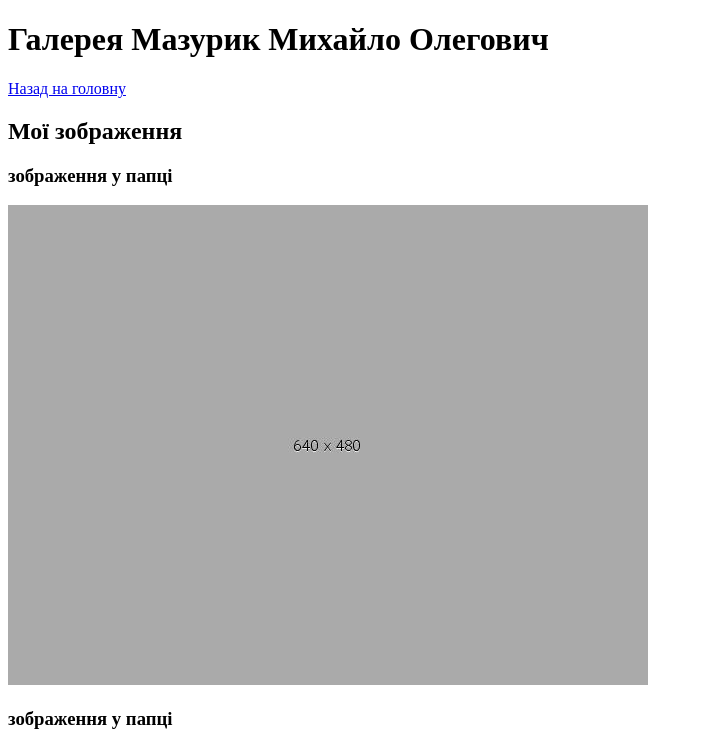
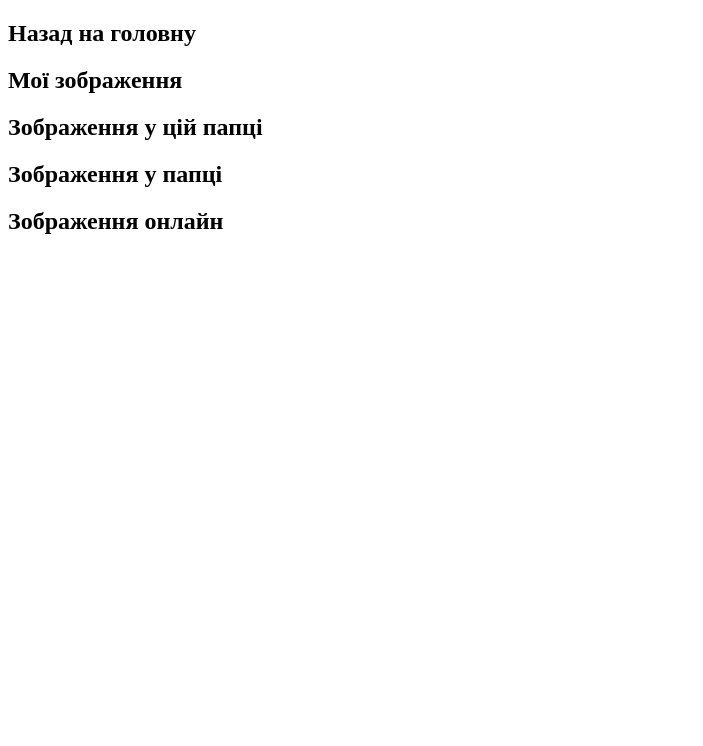
Before and after one commit to Misha-Mazuryk/Misha-Mazuryk, a plain HTML site: page gallery.html in a window 1280 px wide. Shown: the top 746 px of the page, without its empty margins (0-703 px from the left). Drawn offline with Linux system fonts and the light colour scheme.

Commit message:
Update gallery.html

```diff
--- a/gallery.html
+++ b/gallery.html
@@ -10,20 +10,25 @@
 
  <body>
 
-  <header>
-   <h1>Галерея Мазурик Михайло Олегович</h1>
-   <a href="/new-folder/index.html">Назад на головну</a>
-  </header>
+  <h2>
+   Назад на головну
+  </h2>
 
-  <section>
-   <h2>Мої зображення</h2>
-   <h3>зображення у папці</h3>
-   <img src="640x480.jpg" alt="">
-   <h3>зображення у папці</h3>
-   <img src="640x480.jpg" alt="">
-   <h3>зображення у папці</h3>
-   <img src="red.jpg" alt="">
-  </section>
+  <h2>
+   Мої зображення
+  </h2>
+
+  <h2>
+   Зображення у цій папці
+  </h2>
+
+  <h2>
+   Зображення у папці
+  </h2>
+
+  <h2>
+   Зображення онлайн
+  </h2>
 
  </body>
 
```
